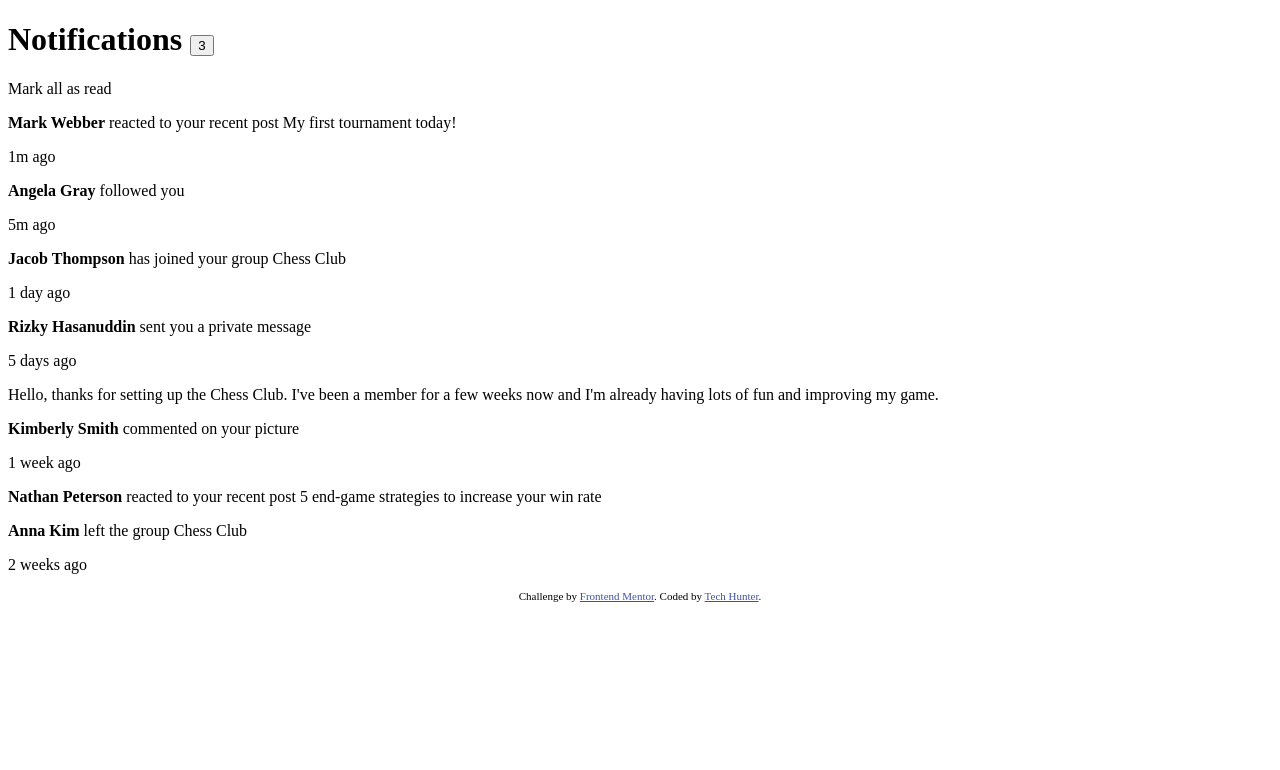
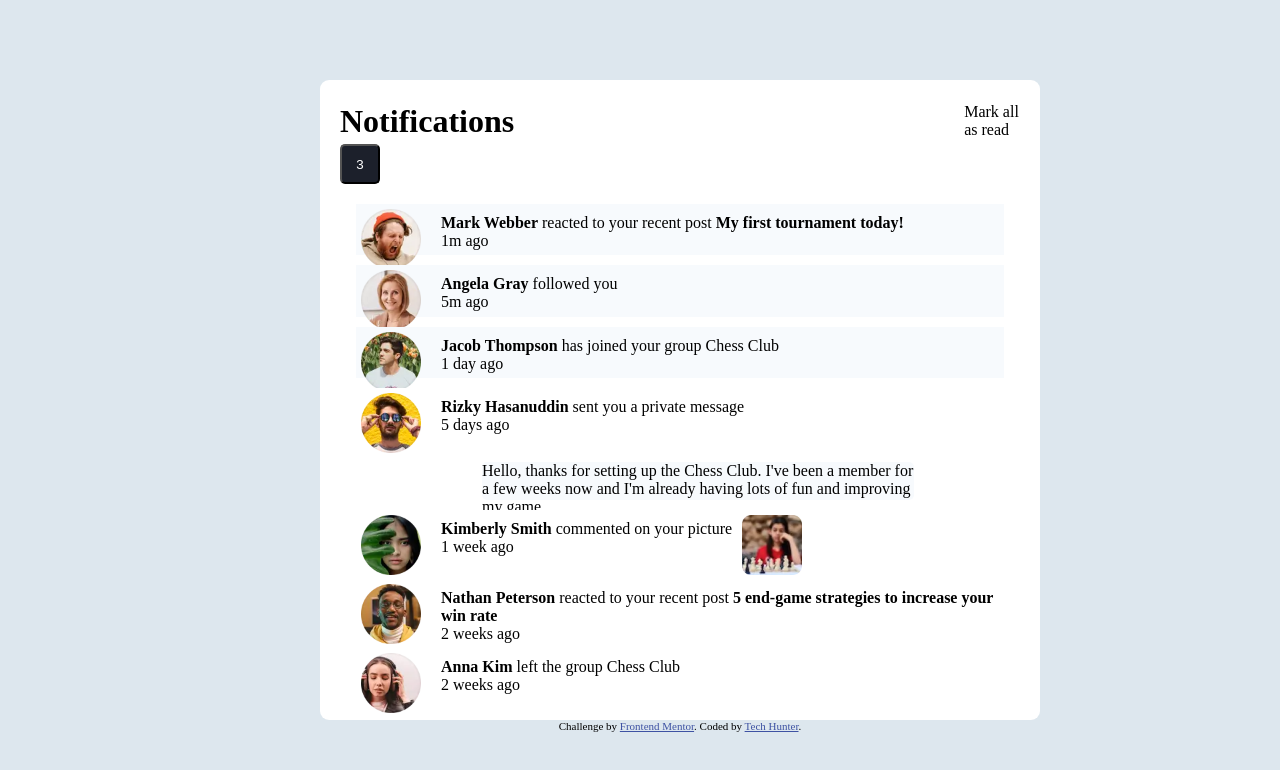
Before and after one commit to GoSTEAN/notification-page, a plain HTML site: page index.html in a window 1280 px wide. Drawn offline with Linux system fonts and the light colour scheme.

Commit message:
Added CSS file

```diff
--- a/index.html
+++ b/index.html
@@ -3,6 +3,7 @@
   <head>
     <meta charset="UTF-8" />
     <meta name="viewport" content="width=device-width, initial-scale=1.0" />
+    <link rel="stylesheet" href="style.css" />
     <!-- displays site properly based on user's device -->
 
     <link
@@ -27,52 +28,82 @@
   </head>
   <body>
     <div class="container">
-
+      <div class="head">
         <h1>Notifications <button>3</button></h1>
 
         <p>Mark all as read</p>
+      </div>
 
-      <div class="layer">
-        <p><strong>Mark Webber</strong>  reacted to your recent post My first tournament today!</p>
+      <div class="recent">
+        <img src="assets/images/avatar-mark-webber.webp" alt="" />
+        <div class="text">
+          <p>
+            <strong>Mark Webber</strong> reacted to your recent post
+            <strong>My first tournament today!</strong>
+          </p>
           <p>1m ago</p>
         </div>
-      <div class="layer">
+      </div>
+      <div class="recent">
+        <img src="assets/images/avatar-angela-gray.webp" alt="" />
+        <div class="text">
           <p><strong>Angela Gray </strong> followed you</p>
           <p>5m ago</p>
         </div>
-      <div class="layer">
-        <p><strong>Jacob Thompson </strong> has joined your group Chess Club</p>
+      </div>
+      <div class="recent">
+        <img src="assets/images/avatar-jacob-thompson.webp" alt="" />
+        <div class="text">
+          <p>
+            <strong>Jacob Thompson </strong> has joined your group Chess Club
+          </p>
           <p>1 day ago</p>
         </div>
+      </div>
       <div class="layer">
+        <img src="assets/images/avatar-rizky-hasanuddin.webp" alt="" />
+        <div class="text">
           <p><strong> Rizky Hasanuddin </strong>sent you a private message</p>
-        <p>5 days ago</p>
-        <p>
+          <p class="days">5 days ago</p>
+        </div>
+      </div>
+      <p class="wrap layer">
         Hello, thanks for setting up the Chess Club. I've been a member for a
         few weeks now and I'm already having lots of fun and improving my game.
       </p>
+      <div class="layer">
+        <img src="assets/images/avatar-kimberly-smith.webp" alt="" />
+        <div class="text">
+          <div class="text-img">
+            <p><strong>Kimberly Smith</strong> commented on your picture</p>
+          </div>
+          <p>1 week ago</p>
+        </div>
+        <img src="assets/images/image-chess.webp" alt="" class="chess-img"/>
       </div>
       <div class="layer">
-        <p><strong>Kimberly Smith</strong>  commented on your picture</p>
-        <p>1 week ago</p>
+        <img src="assets/images/avatar-nathan-peterson.webp" alt="" />
+        <div class="text">
+          <p>
+            <strong>Nathan Peterson </strong> reacted to your recent post
+            <strong>5 end-game strategies to increase your win rate</strong>
+          </p>
+          <p>2 weeks ago</p>
+        </div>
       </div>
       <div class="layer">
-        <p>
-          <strong>Nathan Peterson </strong> reacted to your recent post 5 end-game strategies to
-          increase your win rate
-        </p>
-      </div>
-      <div class="layer">
+        <img src="assets/images/avatar-anna-kim.webp" alt="" />
+        <div class="text">
           <p><strong>Anna Kim </strong> left the group Chess Club</p>
           <p>2 weeks ago</p>
         </div>
-
+      </div>
+    </div>
     <div class="attribution">
       Challenge by
       <a href="https://www.frontendmentor.io?ref=challenge" target="_blank"
         >Frontend Mentor</a
       >. Coded by <a href="#">Tech Hunter</a>.
     </div>
-    </div>
   </body>
 </html>
--- a/style.css
+++ b/style.css
@@ -1,6 +1,121 @@
-@import url('https://fonts.googleapis.com/css2?family=Lato:wght@300&family=Open+Sans:wght@300&family=Plus+Jakarta+Sans:wght@800&family=Poppins:wght@700&family=Roboto:wght@300;700;900&display=swap');
+@import url("https://fonts.googleapis.com/css2?family=Lato:wght@300&family=Open+Sans:wght@300&family=Plus+Jakarta+Sans:wght@800&family=Poppins:wght@700&family=Roboto:wght@300;700;900&display=swap");
 
 * {
   margin: 0;
+  padding: 0;
   box-sizing: border-box;
 }
+
+:root {
+  --white: hsl(0, 0%, 100%);
+  --light-grayish-blue: hsl(210, 60%, 98%);
+  --light-gray-blue: hsl(205, 33%, 90%);
+  ---gray-blue: hsl(219, 14%, 63%);
+  --dark-grayish-blue: hsl(219, 12%, 42%);
+  --very-dark-blue: hsl(224, 21%, 14%);
+}
+
+body {
+  background-color: var(--light-gray-blue);
+  display: flex;
+  flex-direction: column;
+  justify-content: center;
+  align-items: center;
+  position: absolute;
+  top: 10%;
+  left: 25%;
+}
+
+.container {
+  display: flex;
+  flex-direction: column;
+  justify-content: center;
+  align-items: center;
+  background-color: var(--white);
+  border-radius: 9px;
+  width: 90vh;
+  height: 80vh;
+}
+
+img {
+  width: 60px;
+  height: 60px;
+  margin: 5px 5px;
+}
+
+p {
+  font-size: 16px;
+}
+
+/* notification */
+.head {
+  display: flex;
+  flex-direction: row;
+  margin: 20px 20px;
+}
+
+/* notification text */
+.head p {
+  padding-left: 450px;
+}
+
+.head button {
+  background-color: var(--very-dark-blue);
+  color: var(--white);
+  width: 40px;
+  height: 40px;
+  border-radius: 5px;
+}
+
+.recent {
+  position: relative;
+  display: flex;
+  flex-direction: row;
+  width: 90%;
+  height: 8%;
+  background-color: var(--light-grayish-blue);
+  margin-bottom: 10px;
+}
+
+.recent.text {
+  display: flex;
+  flex-direction: column;
+}
+
+.text {
+  padding: 5px;
+  margin-left: 10px;
+  margin-top: 5px;
+}
+
+.layer {
+  position: relative;
+  display: flex;
+  flex-direction: row;
+  width: 90%;
+  height: 10%;
+  background-color: var(--white);
+  margin-bottom: 5px;
+}
+
+.layer.text {
+  display: flex;
+  flex-direction: column;
+}
+
+.layer.chess-img {
+  display: flex;
+  text-align: end;
+}
+
+.wrap {
+  width: 60%;
+  height: 6%;
+  background-color: var(--light-grayish-blue);
+  border-radius: 5px;
+  border-color: var(--light-grayish-blue);
+  margin-left: 5%;
+  margin-top: 5px;
+  margin-bottom: 10px;
+  overflow-wrap: break-word;
+}
```
Lines whose indentation alone changed are shown as unchanged.
